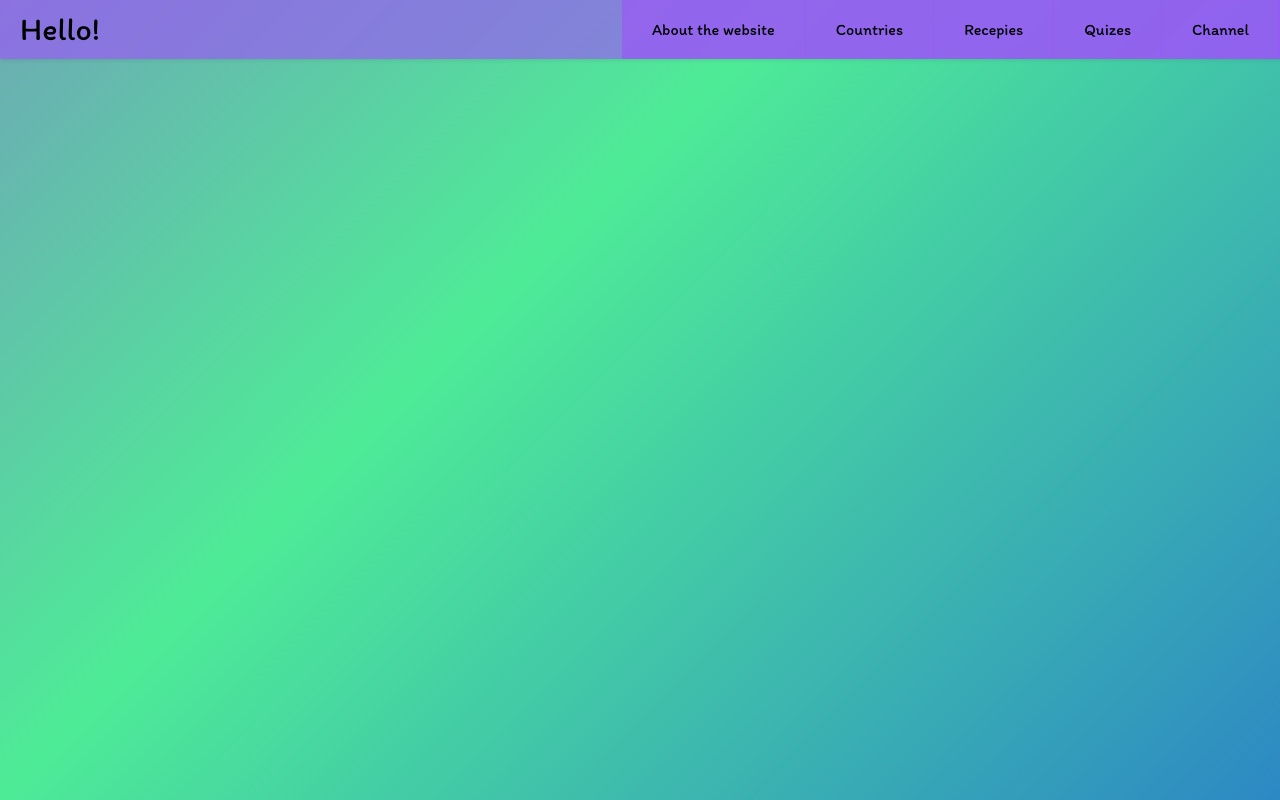
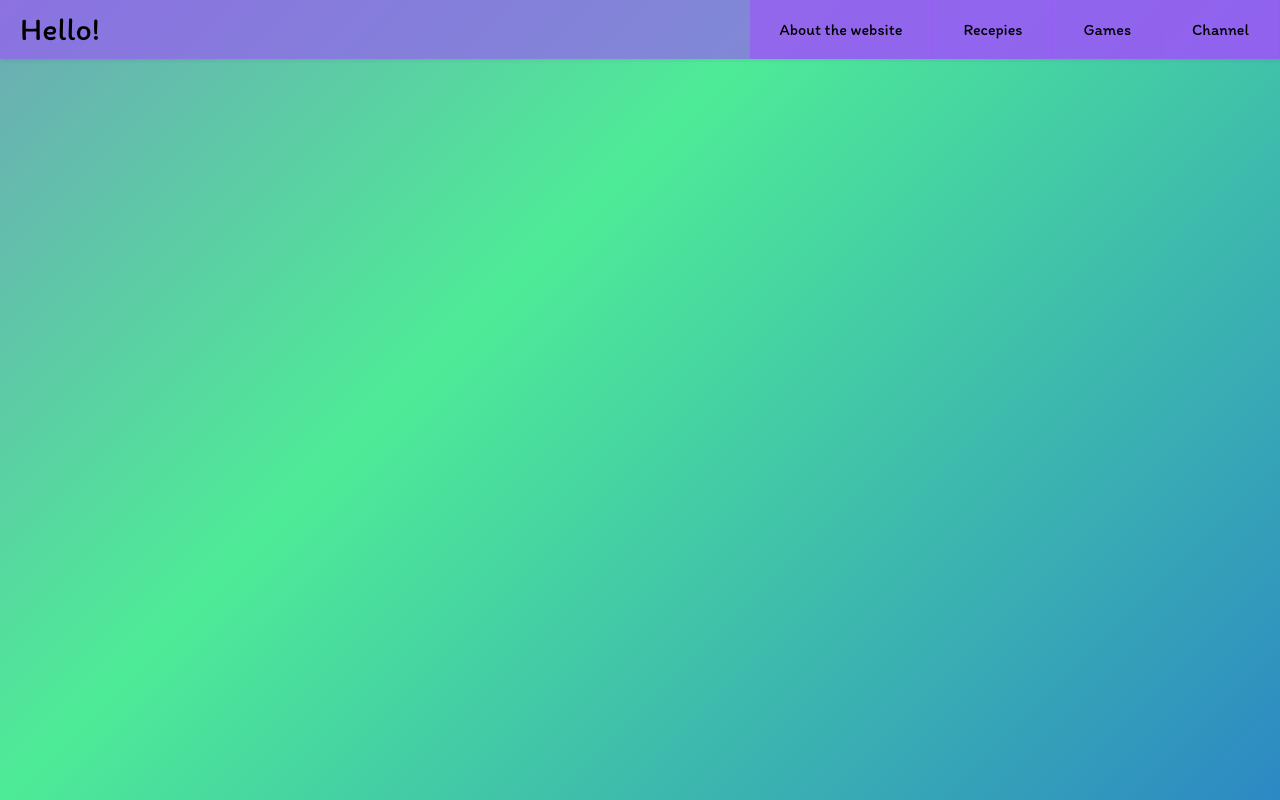
Before and after one commit to Endeckkawaii/Atharv_file, a plain HTML site: page select.html in a window 1280 px wide. Drawn offline with Linux system fonts and the light colour scheme.

Commit message:
Update select.html

```diff
--- a/select.html
+++ b/select.html
@@ -7,9 +7,8 @@
     <label class="menu-icon" for="menu-btn"><span class="navicon"></span></label>
     <ul class="menu">
       <li><a href="Aboutme.html">About the website</a></li>
-      <li><a href="">Countries</a></li>
       <li><a href="home_food.html">Recepies</a></li>
-      <li><a href="">Quizes</a></li>
+      <li><a href="games.html">Games</a></li>
       <li><a href="subscribetome.html">Channel</a></li>
     </ul>
   </header>
```
